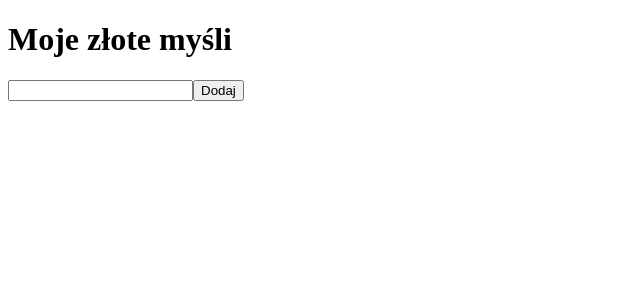
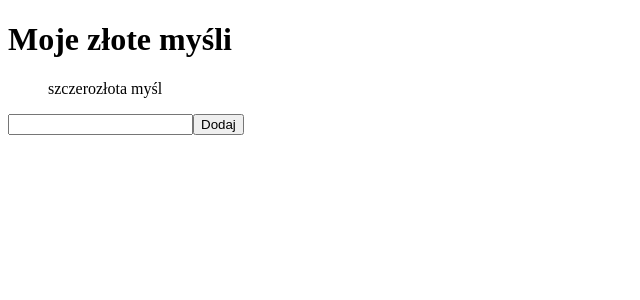
Before and after one commit to GeorgeDev012/Amiw, an Angular app: page / in a window 1280 px wide. Shown: the top 300 px of the page, without its empty margins (0-640 px from the left). Built offline with nearby package versions, Linux system fonts and the light colour scheme.

Commit message:
adding data binding

```diff
--- a/src/app/app.component.html
+++ b/src/app/app.component.html
@@ -1,5 +1,5 @@
 <!--The content below is only a placeholder and can be replaced.-->
 <h1>Moje złote myśli</h1>
-<ul></ul>
+<ul>{{text}}</ul>
 <input type="text">
 <button>Dodaj</button>
--- a/src/app/app.component.ts
+++ b/src/app/app.component.ts
@@ -6,5 +6,5 @@ import { Component } from '@angular/core';
   styleUrls: ['./app.component.css']
 })
 export class AppComponent {
-  title = 'zlotemysli';
+  public text: String = "szczerozłota myśl"
 }
```
